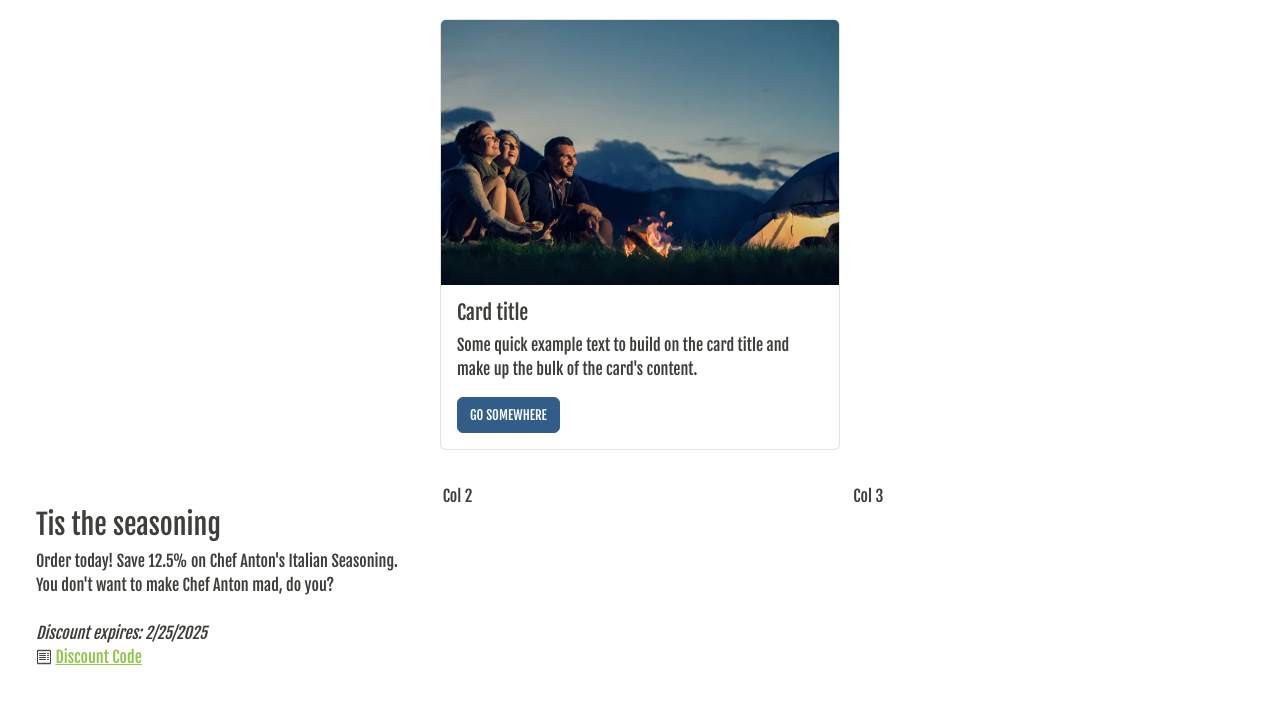
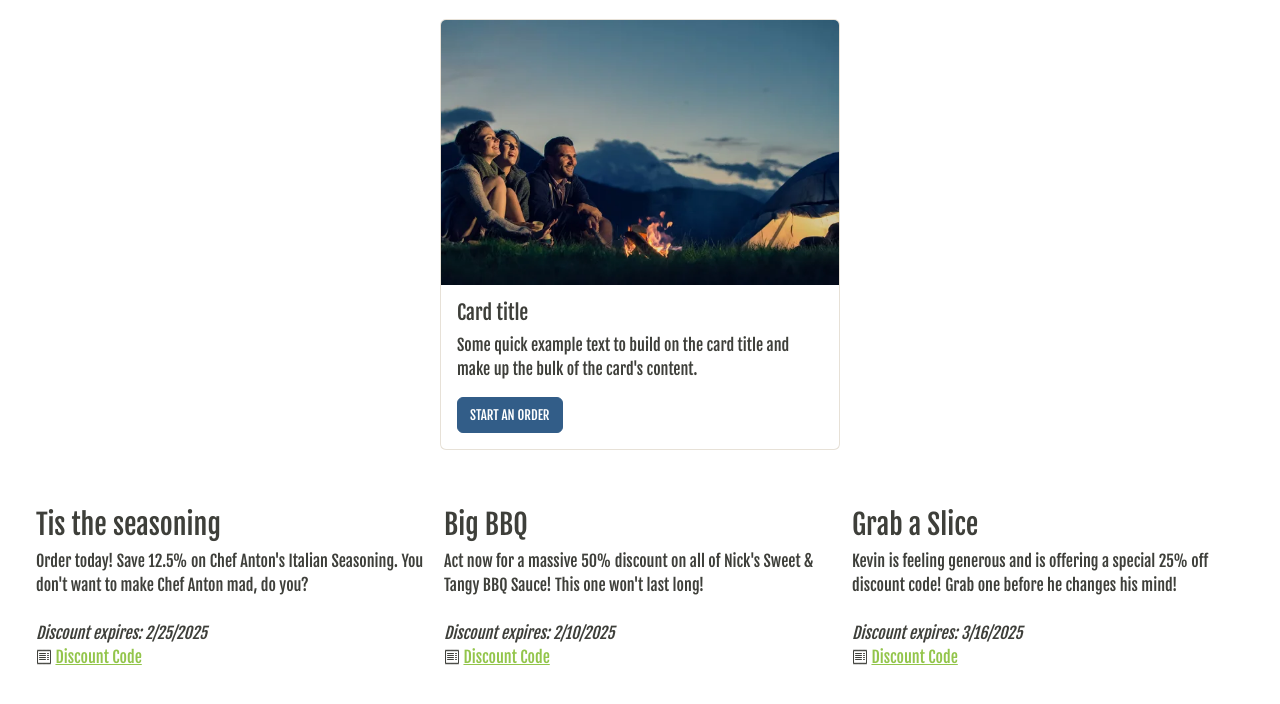
Before and after one commit to NHeadson/Northwind-Client-Toasts, a plain HTML site: page index.html in a window 1280 px wide. Shown: the part 62-766 px from the top of the page. Drawn offline with nearby package versions, Linux system fonts and the light colour scheme.

Commit message:
Assignment 2: Completed

```diff
--- a/discount.js
+++ b/discount.js
@@ -4,6 +4,10 @@ document.addEventListener("DOMContentLoaded", function () {
     .addEventListener("click", function (e) {
       if (e.target.classList.contains("discount")) {
         e.preventDefault();
+        document.getElementById("code").innerHTML =
+          e.target.dataset["code"];
+        document.getElementById("title").innerHTML =
+          e.target.dataset["title"];
         document.getElementById("product").innerHTML =
           e.target.dataset["product"];
         bootstrap.Toast.getOrCreateInstance(
@@ -11,4 +15,14 @@ document.addEventListener("DOMContentLoaded", function () {
         ).show();
       }
     });
+
+    document.addEventListener('keydown', function (e) {
+        if (e.key === "Escape") {
+            bootstrap.Toast.getOrCreateInstance(
+                document.getElementById("liveToast")
+            ).hide();
+        }
+    });
+
+
 });
--- a/index.html
+++ b/index.html
@@ -143,7 +143,7 @@
             Some quick example text to build on the card title and make up the
             bulk of the card's content.
           </p>
-          <a href="#" class="btn btn-primary">Go somewhere</a>
+          <a href="#" class="btn btn-primary">Start an Order</a>
         </div>
       </div>
       <div class="row p-2 m-2" id="discount-row">
@@ -158,26 +158,61 @@
           <a
             href="#"
             class="discount"
+            data-code="Discount Code: 2822"
+            data-title="12.5% Off"
             data-product="Chef Anton's Italian Seasoning"
             >Discount Code</a
           >
         </div>
-        <div class="col">Col 2</div>
-        <div class="col">Col 3</div>
+        <div class="col px-2 py-4">
+          <h3>Big BBQ</h3>
+          <div class="mb-4">
+            Act now for a massive 50% discount on all of Nick's Sweet & Tangy BBQ Sauce!
+            This one won't last long!
+          </div>
+          <i>Discount expires: 2/10/2025</i><br />
+          <i class="bi bi-receipt"></i>
+          <a
+            href="#"
+            class="discount"
+            data-code="Discount Code: 0415"
+            data-title="Half Off"
+            data-product="Nick's Sweet & Tangy BBQ Sauce"
+            >Discount Code</a
+          >
+        </div>
+        <div class="col px-2 py-4">
+          <h3>Grab a Slice</h3>
+          <div class="mb-4">
+            Kevin is feeling generous and is offering a special 25% off
+             discount code! Grab one before he changes his mind!
+          </div>
+          <i>Discount expires: 3/16/2025</i><br />
+          <i class="bi bi-receipt"></i>
+          <a
+            href="#"
+            class="discount"
+            data-code="Discount Code: 0829"
+            data-title="25% Off"
+            data-product="Kevin's Signature Slices"
+            >Discount Code</a
+          >
+        </div>
       </div>
     </div>
     <!-- toast -->
-    <div class="toast-container position-fixed bottom-0 end-0 p-3">
+    <div id="toast-container" class="toast-container position-fixed bottom-0 end-0 p-3">
       <div
         id="liveToast"
         class="toast"
         role="alert"
         aria-live="assertive"
         aria-atomic="true"
+        data-bs-autohide="false"
       >
         <div class="toast-header">
           <strong class="me-auto" id="product">Product</strong>
-          <small class="text-body-secondary">discount title</small>
+          <small class="text-body-secondary" id="title">discount title</small>
           <button
             type="button"
             class="btn-close"
@@ -185,7 +220,7 @@
             aria-label="Close"
           ></button>
         </div>
-        <div class="toast-body">Discount Code: 1234</div>
+        <div class="toast-body" id="code">Discount Code</div>
       </div>
     </div>
   </body>
```
